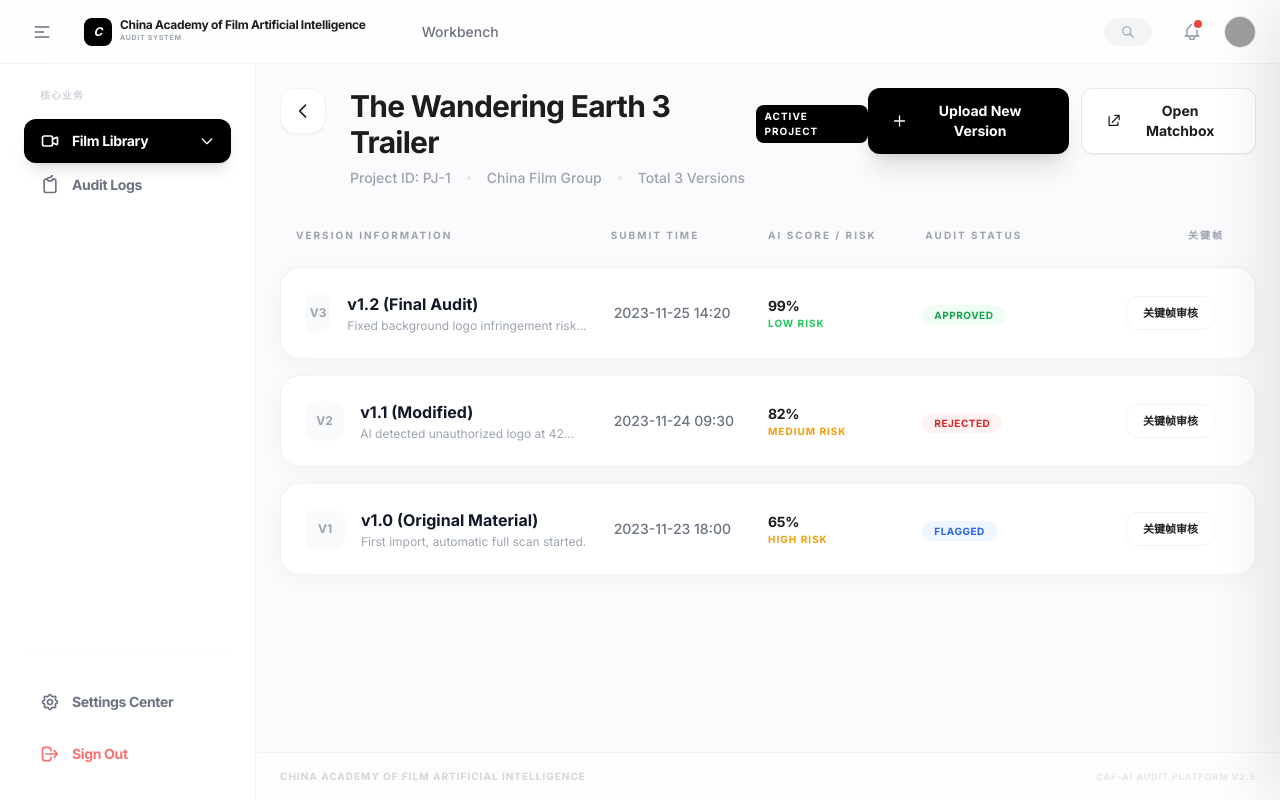
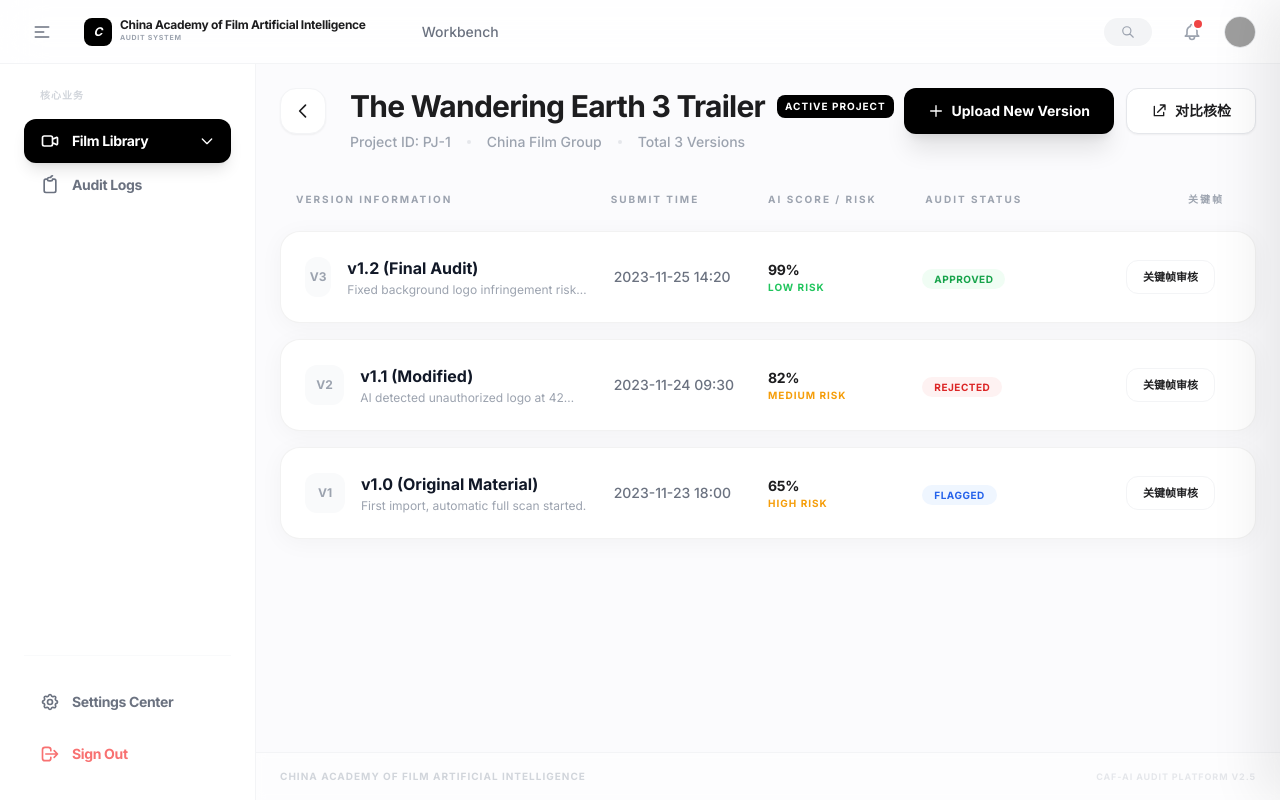
Before and after one commit to tianfei212/cfai_video_check, a React (Vite) app: page /#/project/1 in a window 1280 px wide. Built offline with nearby package versions, Linux system fonts and the light colour scheme; grey boxes are pictures that could not be loaded.

Commit message:
修改Detail页面中的H1标签的名称和内容

```diff
--- a/pages/ProjectDetail.tsx
+++ b/pages/ProjectDetail.tsx
@@ -57,7 +57,7 @@ const ProjectDetail: React.FC = () => {
             className="apple-button px-6 py-3 bg-white border border-gray-200 text-[#1D1D1F] text-sm font-bold shadow-sm hover:border-black transition-all flex items-center gap-2"
           >
             <svg className="w-4 h-4" fill="none" stroke="currentColor" viewBox="0 0 24 24"><path strokeLinecap="round" strokeLinejoin="round" strokeWidth="2" d="M14 3h7v7m0-7L10 14"/><path strokeLinecap="round" strokeLinejoin="round" strokeWidth="2" d="M5 5v14h14v-5"/></svg>
-            {t("打开 Matchbox")}
+            {t("对比核检")}
           </button>
         </div>
       </div>
--- a/pages/ReviewList.tsx
+++ b/pages/ReviewList.tsx
@@ -37,8 +37,8 @@ const ReviewList: React.FC = () => {
       {/* 顶部标题与操作 */}
       <div className="flex items-center justify-between">
         <div>
-          <h1 className="text-3xl font-bold tracking-tight text-[#1D1D1F]">{t('影片项目库')}</h1>
-          <p className="text-gray-400 mt-1">{t('管理并分析研究院所有在研影片合规工程')}</p>
+          <h1 className="text-3xl font-bold tracking-tight text-[#1D1D1F]">{t('影片库')}</h1>
+          <p className="text-gray-400 mt-1">{t('最近1周内的影片工程')}</p>
         </div>
         <button
           onClick={() => navigate('/create')}
```
